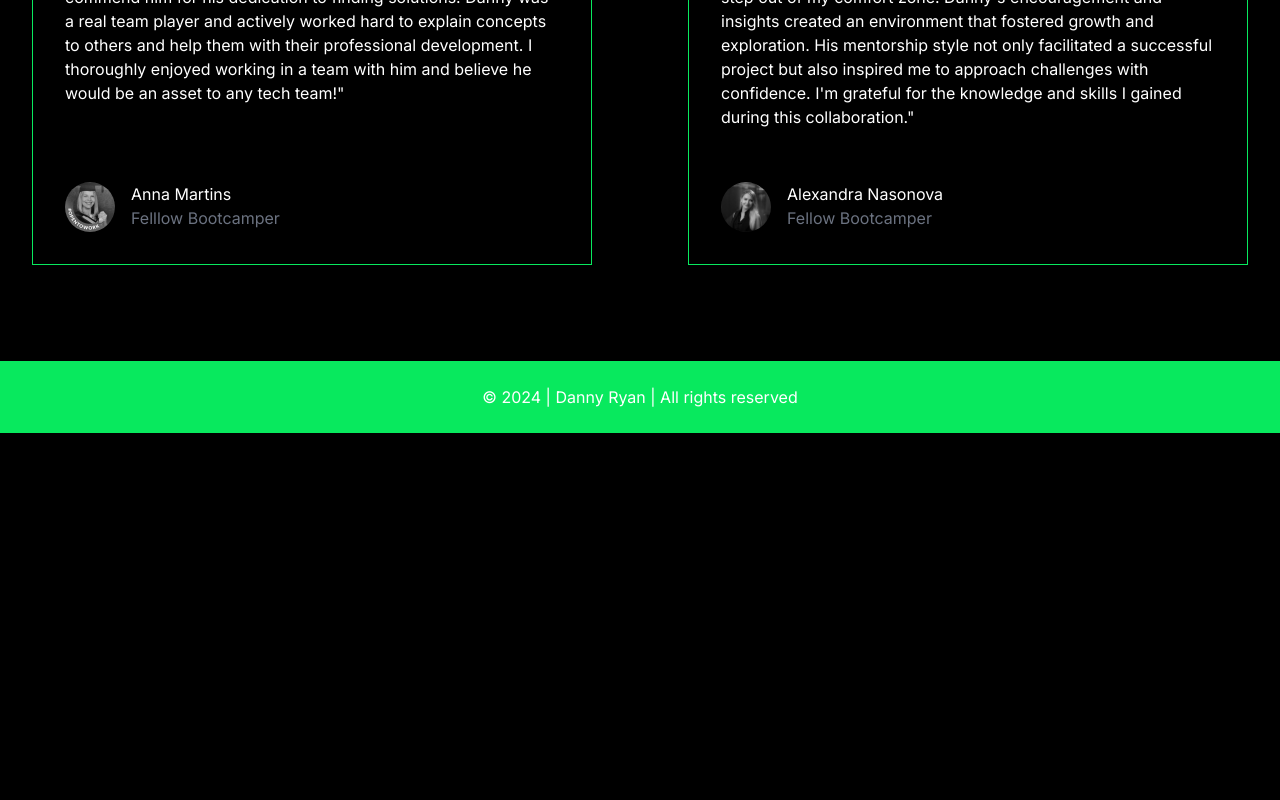
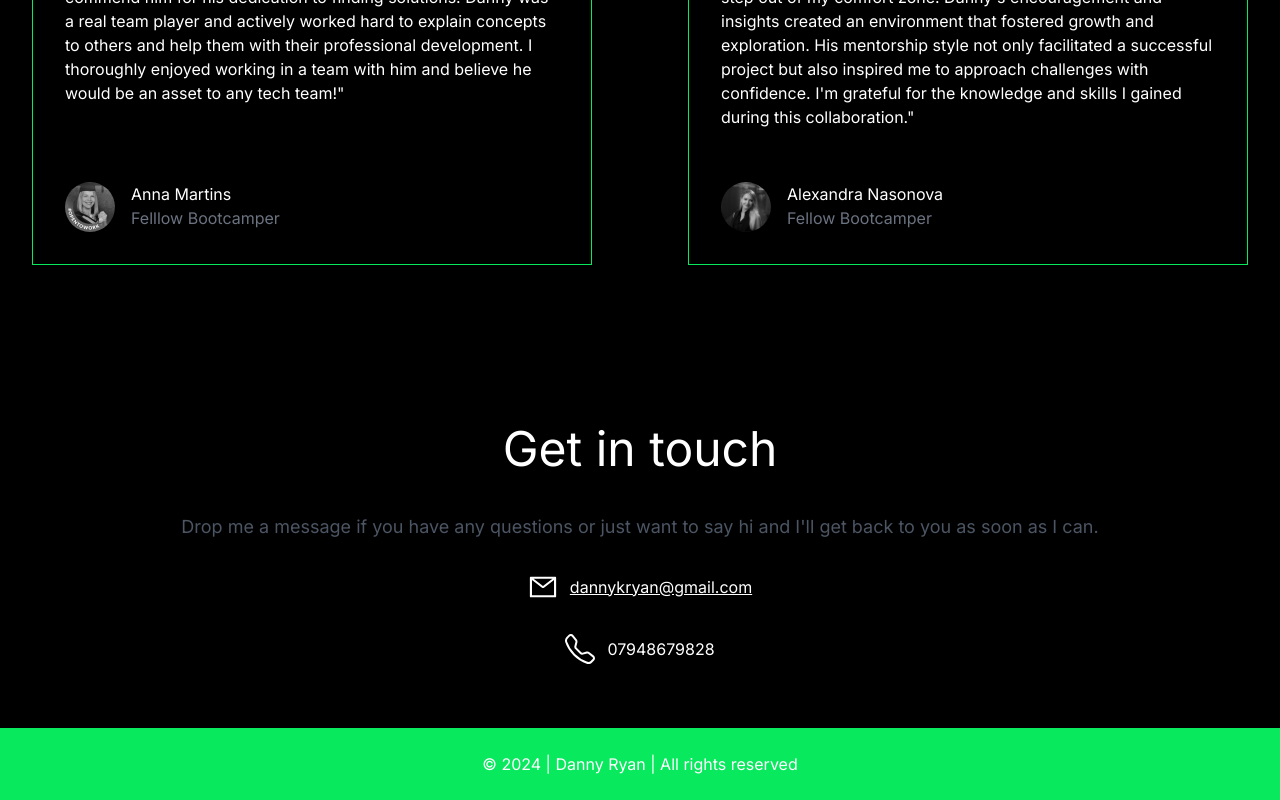
Before and after one commit to dannykryan/dannykryan.com, a Next.js app: page / in a window 1280 px wide. Shown: the part 2691-3491 px from the top of the page. Before the commit the page ends 3124 px from the top, so only its background shows below. Built offline with nearby package versions, Linux system fonts and the light colour scheme.

Commit message:
added centered contact details without form

```diff
--- a/src/app/page.tsx
+++ b/src/app/page.tsx
@@ -30,7 +30,7 @@ export default function Home() {
       <Projects />
       <Skills />
       <Testimonials />
-      {/* <Contact /> */}
+      <Contact />
     </main>
   )
 }
--- a/src/components/Contact.tsx
+++ b/src/components/Contact.tsx
@@ -1,47 +1,45 @@
+"use client"
+
 import React from 'react'
 import {AiOutlineMail} from "react-icons/ai"
 import {BsTelephone} from "react-icons/bs"
+import { FaPaperPlane } from 'react-icons/fa'
+import { motion } from 'framer-motion'
 
 const Contact = () => {
+
   return (
-    <div id="contact" className="pt-32 container">
-      <div className="grid md:grid-cols-2 gap-10">
-        <div className="space-y-8">
-            <h2 className="text-5xl" data-aos="zoom-in-up">Get in touch</h2>
-            <p className="text-gray-600 text-[18px] pt-2" data-aos="zoom-in-up">
-                Drop me a message if you have any questions or just want to say hi and I&apos;ll get back to you as soon as I can!
+    <motion.section
+      id="contact"
+      className="pt-32 container"
+      initial={{
+        opacity: 0,
+      }}
+      whileInView={{
+        opacity: 1,
+      }}
+      transition={{
+        duration: 1,
+      }}
+    >
+      <div>
+        <div className="flex flex-col items-center space-y-8">
+            <h2 className="text-5xl">Get in touch</h2>
+            <p className="text-gray-600 text-[18px] pt-2">
+                Drop me a message if you have any questions or just want to say hi and I&apos;ll get back to you as soon as I can.
             </p>
 
-            <div className="flex gap-3 items-center" data-aos="zoom-in-up">
-                <AiOutlineMail size={30} /> dannykryan@gmail.com
+            <div className="flex gap-3 items-center">
+                <AiOutlineMail size={30} /> <a className="underline" href="mailto:dannykryan@gmail.com">dannykryan@gmail.com</a>
             </div>
 
-            <div className="flex gap-3 items-center" data-aos="zoom-in-up">
+            <div className="flex gap-3 items-center">
                 <BsTelephone size={30} /> 07948679828
             </div>
 
         </div>
-
-        <div className="space-y-8" data-aos="zoom-in-up">
-            <div className="flex flex-col gap-1">
-                <label htmlFor="name">Name</label>
-                <input type="text" className="h-[40px] bg-transparent border border-accent" id="name" />
-            </div>
-            <div className="flex flex-col gap-1">
-                <label htmlFor="email">Email</label>
-                <input type="text" className="h-[40px] bg-transparent border border-accent" id="email" />
-            </div>
-            <div className="flex flex-col gap-1">
-                <label htmlFor="msg">Message</label>
-                <textarea className="bg-transparent border border-accent" id="msg" rows={8} />
-            </div>
-
-            <button className="bg-accent p-2 px-6">Send</button>
-
-        </div>
-
       </div>
-    </div>
+    </motion.section>
   )
 }
 
```
